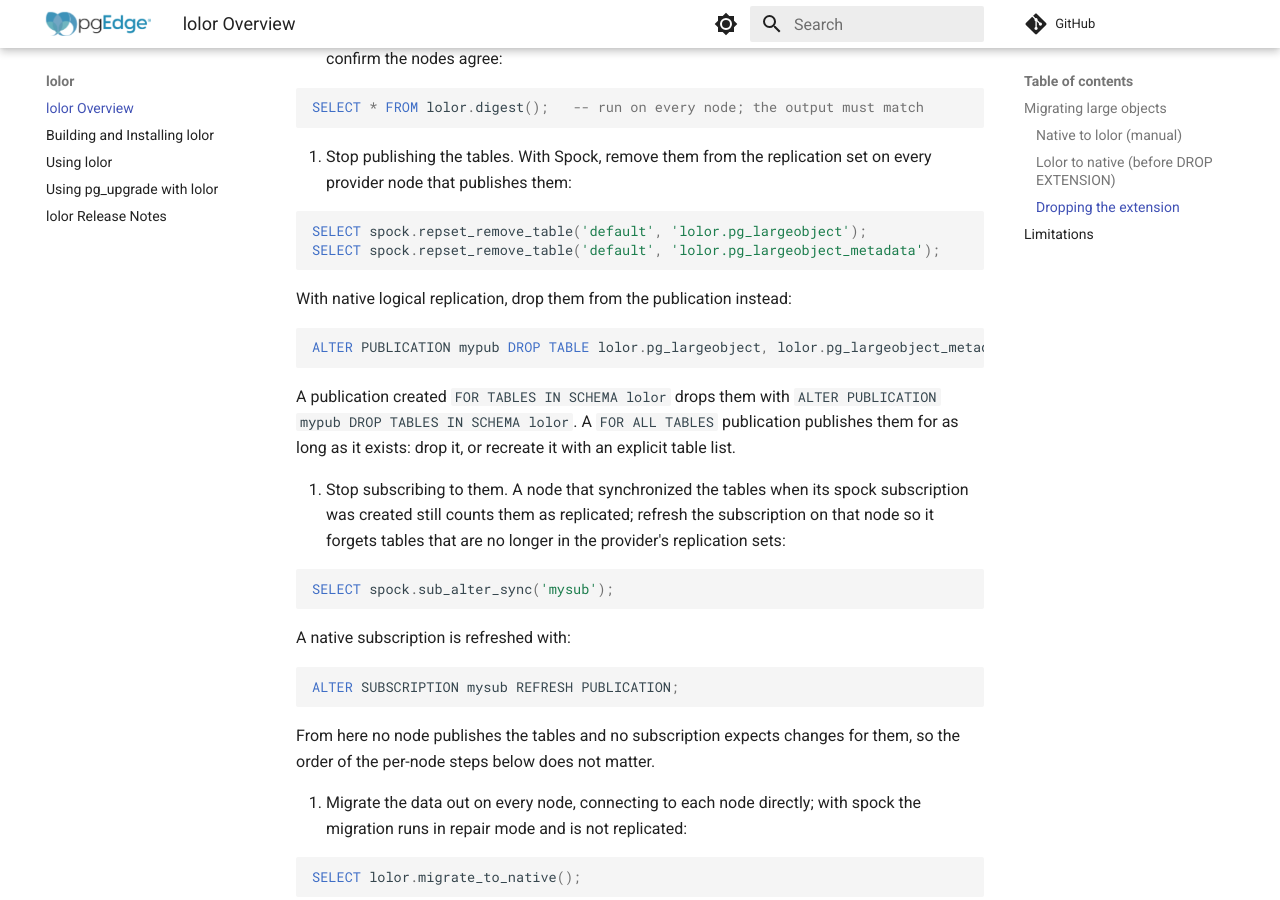
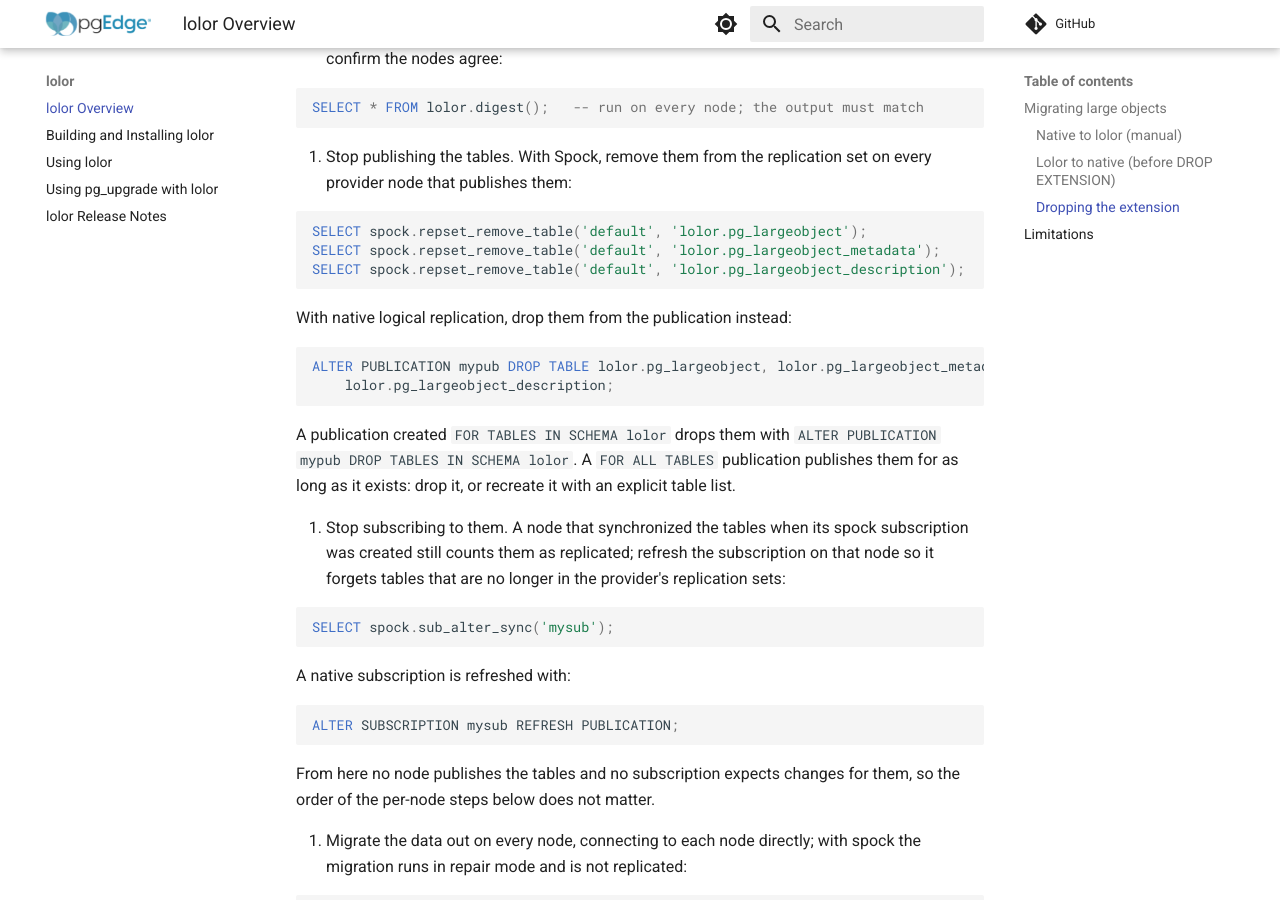
Before and after one commit to pgEdge/lolor, an MkDocs documentation site: the page built from docs/index.md, in a window 1280 px wide and 900 px high, scrolled down 2539 px. Built offline with MkDocs 1.6.1 and Material for MkDocs 9.7.7, drawn with Linux system fonts in a browser that asks for light colours; comment, search, counter and statistics services are not loaded; some of the changed text lies outside the part shown.

Commit message:
Replicate the parked comment table with the other lolor tables.
lolor.pg_largeobject_description holds the comment of each object that
was migrated from native storage.  The setup instructions listed only
lolor.pg_largeobject and lolor.pg_largeobject_metadata for the
replication set, so a comment row stayed on its own node: lo_unlink()
left it behind on the other nodes, and a node added or resynchronized
later did not receive the comments.

List the third table everywhere the other two are listed: the setup and
drop instructions, the Docker test nodes and the multinode test README.
The check that refuses a drop while the tables are replicated already
looks at every table in the lolor schema, so it needs no change.

The logical replication test publishes the table and checks that a
parked comment reaches the subscriber and that lo_unlink() removes it
there.

````diff
--- a/docs/index.md
+++ b/docs/index.md
@@ -123,12 +123,14 @@ tables this node no longer has. Unwind replication first, in this order:
    ```sql
    SELECT spock.repset_remove_table('default', 'lolor.pg_largeobject');
    SELECT spock.repset_remove_table('default', 'lolor.pg_largeobject_metadata');
+   SELECT spock.repset_remove_table('default', 'lolor.pg_largeobject_description');
    ```
 
    With native logical replication, drop them from the publication instead:
 
    ```sql
-   ALTER PUBLICATION mypub DROP TABLE lolor.pg_largeobject, lolor.pg_largeobject_metadata;
+   ALTER PUBLICATION mypub DROP TABLE lolor.pg_largeobject, lolor.pg_largeobject_metadata,
+       lolor.pg_largeobject_description;
    ```
 
    A publication created `FOR TABLES IN SCHEMA lolor` drops them with
@@ -186,6 +188,6 @@ single-session requirement while lolor is enabled.
 - `lolor.enable()`, `lolor.disable()`, the migration functions, `CREATE EXTENSION lolor`, and dropping the extension while lolor is enabled, refuse while any other session is connected to the database, the same rule as `ALTER DATABASE ... RENAME`: a renamed function keeps its OID, so a session that already resolved the `lo_*` functions keeps calling the previous implementation, and the row movement cannot be made atomic for other backends either. The calling session must reconnect after `enable()` or `disable()`. They also refuse to run from anything but a client session, so replicated DDL cannot drive them from an apply worker. Only client sessions count: background workers such as replication apply workers do not call the `lo_*` functions by name. To count reliably, each of these operations takes an exclusive lock on the database first, so a new connection to it waits until the operation's transaction ends. In single-user mode they run without the session check.
 - The loaded library and the installed extension must be the same version for `lolor.enable()`, `lolor.disable()`, the migration functions, `lolor.check_orphans()`, `lolor.fix_orphans()` and dropping the extension. After installing new library files, run `ALTER EXTENSION lolor UPDATE` in each database before using them; until then they refuse and name both versions.
 - Objects in lolor storage are rows in ordinary tables and so cannot participate in `pg_shdepend`. `DROP ROLE`, `DROP OWNED BY` and `REASSIGN OWNED BY` do not see them: a role that owns them or appears in their ACL can be dropped without a warning, and `REASSIGN OWNED` / `DROP OWNED` leave them untouched. Before dropping a role, run `REASSIGN OWNED BY` or `DROP OWNED BY` in each database that has lolor, then `DROP ROLE`. For the role that owns the extension use `REASSIGN OWNED BY`: `DROP OWNED BY` would remove the extension too, and is refused while any object remains in lolor storage. Afterwards run `lolor.check_orphans()` in each such database and repair anything it reports with `lolor.fix_orphans(new_owner)`; `lolor.migrate_to_native()` refuses while orphans exist.
-- Dropping lolor is refused while `lolor.pg_largeobject` or `lolor.pg_largeobject_metadata` is in a spock replication set, a publication or a subscription on this node, or was synchronized to this node through a spock subscription, whichever way the drop is spelled. The drop itself would succeed; what breaks is replication afterwards, since the other side keeps sending rows for a table this node no longer has. Remove the tables from the replication set, publication or subscription first, then migrate the objects out and drop. The refusal is enforced when the tables are deleted, not only by the event trigger, so disabling event triggers does not get around it. A spock subscriber knows the tables as replicated only from their initial synchronization; a table added to a replication set later is not seen by the check on that node. The step-by-step order is in [Dropping the extension](#dropping-the-extension).
+- Dropping lolor is refused while `lolor.pg_largeobject`, `lolor.pg_largeobject_metadata` or `lolor.pg_largeobject_description` is in a spock replication set, a publication or a subscription on this node, or was synchronized to this node through a spock subscription, whichever way the drop is spelled. The drop itself would succeed; what breaks is replication afterwards, since the other side keeps sending rows for a table this node no longer has. Remove the tables from the replication set, publication or subscription first, then migrate the objects out and drop. The refusal is enforced when the tables are deleted, not only by the event trigger, so disabling event triggers does not get around it. A spock subscriber knows the tables as replicated only from their initial synchronization; a table added to a replication set later is not seen by the check on that node. The step-by-step order is in [Dropping the extension](#dropping-the-extension).
 - Role OIDs come from a cluster-wide counter that wraps around, so a new role can receive a dropped role's OID and silently become the owner or grantee of that role's orphaned objects. This cannot be detected after the fact, which is another reason to run `lolor.check_orphans()` promptly after dropping roles.
 - Large object migration is node-local. Native large objects live in `pg_catalog.pg_largeobject`, which is never replicated, so each node holds an independent set and `migrate_from_native()` migrates only the local node's objects; with spock installed, the migration DML runs in repair mode and is not replicated. Run the migration on every node that holds native large objects, connecting to each node directly. It refuses to run inside an apply worker, so sending it through DDL replication fails on every subscriber. Migrated objects keep their original native OIDs, which are not node-encoded: if different nodes hold different objects under the same OID, the nodes' lolor contents will diverge and later replicated changes to those objects can conflict. Newly created large objects are collision-free, since new OIDs are node-encoded via `lolor.node` and checked against existing rows. To make that hazard an error rather than silent divergence, collect the other nodes' OIDs with `lolor.native_lo_oids()` and pass them in: `SELECT lolor.migrate_from_native(peer_oids => ARRAY[...])` refuses when any of them collide. After migrating every node, compare `lolor.digest()` across nodes to confirm they converged.
````
Also changed, not shown: README.md (+6 -3 lines), docs/install_configure.md (+2 -1 lines), 3 other files.
